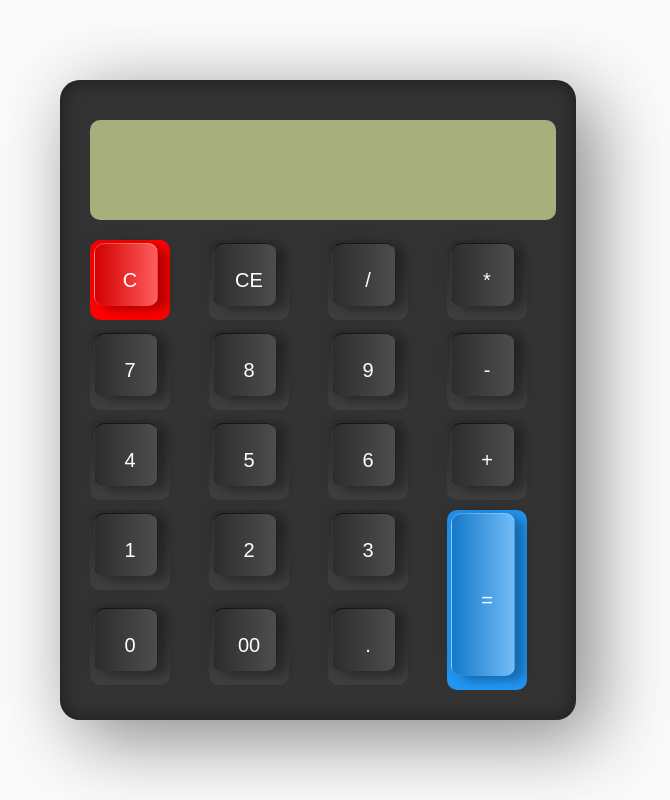
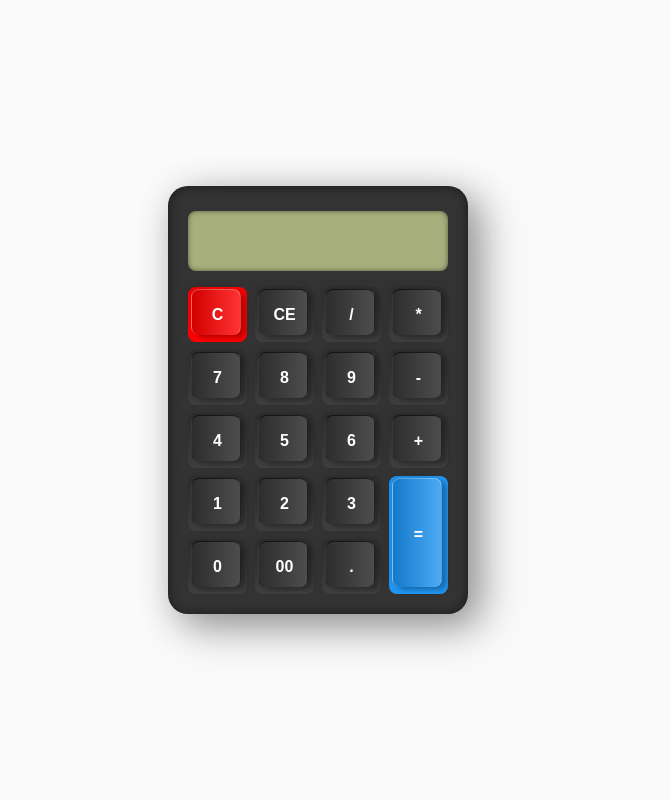
Before and after one commit to kavyasri2209/Calculator-Javascript, a plain HTML site: page index.html in a window 1280 px wide. Shown: the whole page, without its empty margins (322-992 px from the left). Drawn offline with Linux system fonts and the light colour scheme; a web font is replaced by a local one.

Commit message:
style.css

```diff
--- a/style.css
+++ b/style.css
@@ -1,106 +1,130 @@
-@font-face{
-    font-family:'digital-7';
-    src:url(fonts/digital-7.ttf);
+@font-face {
+    font-family: 'digital-7';
+    src: url(fonts/digital-7.ttf);
     font-style: normal;
 }
 
-*{
-    padding:0;
-    margin:0;
-    box-sizing:border-box;
+* {
+    padding: 0;
+    margin: 0;
+    box-sizing: border-box;
 }
-body{
-    background-color:#fafafa;
-    display:flex;
-    align-items:center;
+
+body {
+    background-color: #fafafa;
+    display: flex;
+    align-items: center;
     justify-content: center;
-    min-height:100vh;
+    min-height: 100vh;
     font-family: Arial, Helvetica, sans-serif;
 }
-.container{
+
+.container {
     background-color: #333;
-    padding: 40px 30px 30px;
-    padding-right:20px;
-    border-radius:20px;
-    min-width: 300px;
-    min-height:400px;
-    box-shadow:25px 25px 75px rgba(0,0,0,0.25),
-    10px 10px 70px rgba(0,0,0,0.25),
-    inset -5px -5px 15px rgba(0,0,0,0.25),
-    inset 5px 5px 15px rgba(0,0,0,0.25);
+    padding: 25px 20px 20px; /* Reduced padding for a smaller container */
+    border-radius: 20px;
+    width: 300px; /* Set a fixed width */
+    box-shadow: 15px 15px 45px rgba(0, 0, 0, 0.25),
+                8px 8px 35px rgba(0, 0, 0, 0.25),
+                inset -3px -3px 8px rgba(0, 0, 0, 0.25),
+                inset 3px 3px 8px rgba(0, 0, 0, 0.25);
 }
-.calculator{
-    display:grid;
-    gap:10px;
-    position:relative;
+
+.calculator {
+    display: grid;
+    grid-template-columns: repeat(4, 1fr); /* Use a grid with 4 equal columns */
+    gap: 8px; /* Reduced gap between buttons */
+    position: relative;
 }
-.calculator .value{
+
+.calculator .value {
     grid-column: span 4;
-    height:100px;
-    width:calc(100%-10px);
-    background-color:#a7af7c;
-    margin-bottom:10px;
-    border-radius:10px;
-    border:none;
-    outline:none;
-    font-size:36px;
-    padding:10px;
-    font-family:'digital-7';
+    height: 60px; /* Reduced height for a more compact look */
+    width: 100%;
+    background-color: #a7af7c;
+    margin-bottom: 8px; /* Reduced bottom margin */
+    border-radius: 8px; /* Reduced border-radius */
+    border: none;
+    outline: none;
+    font-size: 28px; /* Reduced font size for the display */
+    padding: 5px 10px;
+    font-family: 'digital-7';
+    text-align: right;
+    box-shadow: inset 0px 0px 5px rgba(0, 0, 0, 0.5); /* Added inset shadow for a recessed look */
 }
-.calculator button{
-    border:none;
-    width:80px;
-    height:80px;
-    background:linear-gradient(180deg,#2f2f2f,#3f3f3f);
-    color:#fff;
-    border-radius:10px;
-    cursor:pointer;
-    box-shadow: inset -8px 0 -8px rgba(0,0,0,0.15),
-    inset 0 -8px 8px rgba(0,0,0,0.25),
-    0 0 0 2px rgba(0,0,0,0.75),
-    10px 20px 25px rgba(0,0,0,0.4);
-    position:relative;
+
+.calculator button {
+    border: none;
+    width: 100%; /* Make buttons fill the grid column */
+    height: 55px; /* Set a fixed button height */
+    background: linear-gradient(180deg, #2f2f2f, #3f3f3f);
+    color: #fff;
+    border-radius: 8px;
+    cursor: pointer;
+    box-shadow: inset -4px 0 -4px rgba(0, 0, 0, 0.15),
+                inset 0 -4px 4px rgba(0, 0, 0, 0.25),
+                0 0 0 1px rgba(0, 0, 0, 0.75),
+                5px 10px 12px rgba(0, 0, 0, 0.4);
+    position: relative;
+    font-weight: bold;
 }
-.calculator button:before{
-   content:'';
-   position:absolute;
-   top:3px;
-   left:4px;
-   right:12px;
-   bottom:14px;
-   border-radius: 10px;
-   background:linear-gradient(90deg,#2d2d2d,#4d4d4d);
-   box-shadow:-5px -5px 15px rgba(0,0,0,0.1),10px 5px 10px rgba(0,0,0,0.27);
-   border-left:1px solid rgba(0,0,0,0.27);
-   border-right:1px solid rgba(0,0,0,0.27);
-   border-top:1px solid rgba(0,0,0,0.6);
+
+.calculator button:before {
+    content: '';
+    position: absolute;
+    top: 2px;
+    left: 3px;
+    right: 6px;
+    bottom: 7px;
+    border-radius: 8px;
+    background: linear-gradient(90deg, #2d2d2d, #4d4d4d);
+    box-shadow: -3px -3px 8px rgba(0, 0, 0, 0.1), 5px 3px 5px rgba(0, 0, 0, 0.27);
+    border-left: 1px solid rgba(0, 0, 0, 0.27);
+    border-right: 1px solid rgba(0, 0, 0, 0.27);
+    border-top: 1px solid rgba(0, 0, 0, 0.6);
 }
-.calculator button i{
-    position:relative;
-    text-transform:uppercase;
-    font-style:normal;
-    font-size:1.5em;
+
+.calculator button i {
+    position: relative;
+    text-transform: uppercase;
+    font-style: normal;
+    font-size: 1.2em;
 }
-.calculator button:active{
-    filter:brightness(1.5);
+
+.calculator button:active {
+    filter: brightness(1.5);
+    transform: translateY(2px); /* Add a slight press effect */
 }
-.calculator button.clear{
-    background:#f00;
+
+.calculator button.clear {
+    background: #f00;
 }
-.calculator button.clear::before{
-    background:linear-gradient(90deg,#d20000,rgba(255,255,255,0.36));
-    border-left:1px solid rgba(255,255,255,0.27);
-    border-right:1px solid rgba(255,255,255,0.27);
-    border-top:1px solid rgba(255,255,255,0.27);
+
+.calculator button.clear::before {
+    background: linear-gradient(90deg, #d20000, rgba(255, 255, 255, 0.2));
+    border-left: 1px solid rgba(255, 255, 255, 0.27);
+    border-right: 1px solid rgba(255, 255, 255, 0.27);
+    border-top: 1px solid rgba(255, 255, 255, 0.27);
 }
-.calculator button.equal{
+
+.calculator button.equal {
     grid-row: span 2;
-    height:180px;
-    background:#2196f3;
+    height: 100%; /* Make equal button take full height of 2 rows */
+    background: #2196f3;
 }
-.calculator button.equal::before{
-    background:linear-gradient(90deg,#1479c9,rgba(255,255,255,0.36));
-    border-left:1px solid rgba(255,255,255,0.27);
-    border-right:1px solid rgba(255,255,255,0.27);
-    border-top:1px solid rgba(255,255,255,0.27);
+
+.calculator button.equal::before {
+    background: linear-gradient(90deg, #1479c9, rgba(255, 255, 255, 0.2));
+    border-left: 1px solid rgba(255, 255, 255, 0.27);
+    border-right: 1px solid rgba(255, 255, 255, 0.27);
+    border-top: 1px solid rgba(255, 255, 255, 0.27);
 }
+
+.calculator .zero {
+    grid-column: span 2; /* Make the '0' button span 2 columns */
+}
+
+/* Fix for the last row buttons */
+.calculator .dot {
+    grid-column: span 1;
+}
```
